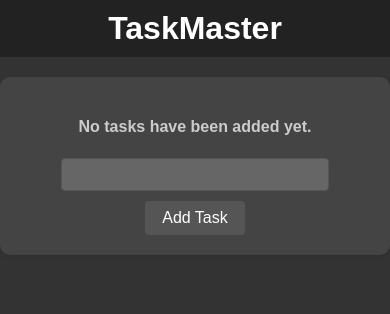
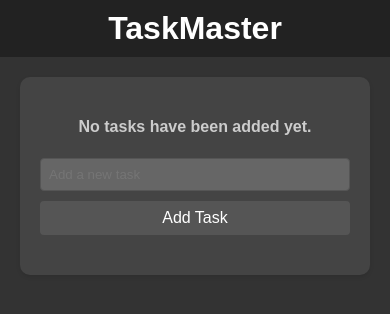
Before and after one commit to UrAvgProGamer/Flask-Practice-2, a Flask app: page / in a window 390 px wide. Shown: the top 314 px of the page. Run offline with Flask 3, Linux system fonts and the light colour scheme; data that the repository does not hold is empty.

Commit message:
Adding Mobile Support

```diff
--- a/app.py
+++ b/app.py
@@ -1,78 +1,74 @@
-#Importing modules
-from flask import Flask, render_template, url_for, request, redirect
+# Importing the necessary modules:
+from flask import Flask, render_template, request, redirect
 from flask_sqlalchemy import SQLAlchemy
 from datetime import datetime
 
-#Setting up the Flask app
+# Setting up the Flask app
 app = Flask(__name__)
 
-#Setting up the SQLite database
+# Setting up the SQLite database
 app.config['SQLALCHEMY_DATABASE_URI'] = 'sqlite:///test.db'
 db = SQLAlchemy(app)
 
+# Define the Todo model
 class Todo(db.Model):
-    id = db.Column(db.Integer, primary_key = True) #Id of the task
-    content = db.Column(db.String(200), nullable = False) #Task Description
-    date_created = db.Column(db.DateTime, default = datetime.utcnow) #Date of creation
+    id = db.Column(db.Integer, primary_key=True)  # Id of the task
+    content = db.Column(db.String(200), nullable=True)  # Task Description, nullable for potential null values
+    date_created = db.Column(db.DateTime, default=datetime.utcnow)  # Date of creation
 
     def __repr__(self):
-        return '<Task %r>' % self.id
+        return f'<Task {self.id}>'  # Representation of a task object
 
-##Routes:
-
-#Route for the home page
-@app.route('/', methods= ['POST', 'GET'])
+# Route for the home page
+@app.route('/', methods=['POST', 'GET'])
 def index():
     if request.method == 'POST':
-        task_content = request.form['content'] #Getting the task content from the form
-        new_task = Todo(content = task_content) #Creating a new task object and set its content
+        task_content = request.form.get('content')  # Getting the task content from the form
+        if task_content is not None and task_content.strip():  # Check for non-empty content
+            new_task = Todo(content=task_content)  # Creating a new task object and set its content
+            try:
+                db.session.add(new_task)  # Adding the new task to the database
+                db.session.commit()  # Committing the changes
+                return redirect('/')  # Redirecting to the home page
+            except Exception as e:
+                return f'There was an issue adding your task: {e}'
+        else:
+            return 'Task content cannot be empty'
+    else:
+        # Getting all the tasks from the database and ordering them by date of creation
+        tasks = Todo.query.order_by(Todo.date_created).all()
+        return render_template('index.html', tasks=tasks)  # Rendering the home page with the tasks
 
-        try:
-            db.session.add(new_task) #Adding the new task to the database
-            db.session.commit() #Commiting the changes
-            return redirect('/') #Redirecting to the home page
-        except:
-            return 'There was an issue adding your task'
+# Route for deleting a task
+@app.route('/delete/<int:id>', methods=['POST'])
+def delete(id):
+    # Getting the task to delete
+    task_to_delete = Todo.query.get_or_404(id)
+    try:
+        db.session.delete(task_to_delete)  # Deleting the task
+        db.session.commit()  # Committing the changes
+        return redirect('/')  # Redirecting to the home page
+    except Exception as e:
+        return f'There was a problem deleting the task: {e}'
 
+# Route for updating a task
+@app.route('/update/<int:id>', methods=['GET', 'POST'])
+def update(id):
+    # Getting the task to update
+    task = Todo.query.get_or_404(id)
+    if request.method == 'POST':
+        task_content = request.form.get('content')  # Getting updated content from the form
+        if task_content is not None and task_content.strip():  # Check for non-empty content
+            task.content = task_content
+            try:
+                db.session.commit()  # Committing the changes
+                return redirect('/')  # Redirecting to the home page
+            except Exception as e:
+                return f'There was an issue updating your task: {e}'
+        else:
+            return 'Task content cannot be empty'
     else:
-
-        #Getting all the tasks from the database and ordering them by date of creation
-        tasks = Todo.query.order_by(Todo.date_created).all()
-
-        return render_template('index.html', tasks = tasks) #Rendering the home page with the tasks
-
-#Route for deleting a task
-@app.route('/delete/<int:id>',methods = ['POST'])
-def delete(id):
-
-    #Getting the task to delete
-    task_to_delete = Todo.query.get_or_404(id)
-
-    try:
-        db.session.delete(task_to_delete) #Deleting the task
-        db.session.commit() #Commiting the changes
-        return redirect('/') #Redirecting to the home page
-    except:
-        return 'There was a problem deleting the task'
-
-#Route for updating a task
-@app.route('/update/<int:id>', methods = ['GET', 'POST'])
-def update(id):
-
-    #Getting the task to update
-    task = Todo.query.get_or_404(id)
-
-    if request.method == 'POST':
-        task.content = request.form['content']
-
-        try:
-            db.session.commit() #Commiting the changes
-            return redirect('/') #Redirecting to the home page
-        except:
-            return 'There was an issue updating your task'
-
-    else:
-        return render_template('update.html', task = task)
+        return render_template('update.html', task=task)  # Rendering the update page with the task
 
 # Run the app
 if __name__ == '__main__':
--- a/static/css/main.css
+++ b/static/css/main.css
@@ -18,12 +18,11 @@ body {
 }
 
 .content {
-    max-width: 800px;
-    margin: 20px auto;
     padding: 20px;
     border-radius: 10px;
     background-color: #444; /* Darker Gray */
     box-shadow: 0 2px 4px rgba(0,0,0,0.1);
+    margin: 20px;
 }
 
 h4 {
@@ -33,10 +32,10 @@ h4 {
 
 table {
     width: 100%;
-    border-collapse: separate;
-    border-spacing: 0;
+    border-collapse: collapse; /* Combine border-spacing and border-collapse */
     border: 1px solid #555;
-    text-align: center; /* Center-align table content */
+    text-align: center;
+    margin-bottom: 20px; /* Add some space between the table and form */
 }
 
 th, td {
@@ -51,33 +50,31 @@ th {
 }
 
 form {
-    margin-top: 20px;
     text-align: center;
+    margin-bottom: 10px; /* Add some space between the form elements */
 }
 
 input[type="text"] {
-    width: calc(100% - 100px); /* Take up full width minus space for button */
+    width: 100%;
+    box-sizing: border-box; /* Include padding and border in width */
     padding: 8px;
     border: 1px solid #555;
     border-radius: 4px;
     background-color: #666; /* Dark Gray */
-    margin-bottom: 10px; /* Add margin at the bottom */
-    color: #fff; /* Set text color to white */
+    color: #fff;
+    margin-bottom: 10px;
 }
 
 input[type="submit"] {
-    width: 100px; /* Set width for button */
-    padding: 8px 10px; /* Adjusted padding */
+    width: 100%;
+    padding: 8px 10px;
     background-color: #555; /* Dark Gray */
     color: #fff;
     border: none;
     border-radius: 4px;
     cursor: pointer;
     font-size: 1em;
-}
-
-input[type="submit"]:hover {
-    background-color: #444; /* Slightly darker shade */
+    margin-bottom: 10px;
 }
 
 button {
@@ -90,12 +87,8 @@ button {
     font-size: 1em;
 }
 
-button:hover {
-    background-color: #444; /* Slightly darker shade */
-}
-
 a {
-    color: #fff; /* Set link color to white */
+    color: #fff;
     text-decoration: none;
 }
 
--- a/templates/index.html
+++ b/templates/index.html
@@ -19,7 +19,6 @@
                 <th>Date Added</th>
                 <th>Actions</th>
             </tr>
-            <!--  -->
             {% for task in tasks %}
                 <tr>
                     <td>{{task.content}}</td>
@@ -39,7 +38,7 @@
 
     <div class="form">
         <form action="/" method="POST">
-            <input type="text" name="content" id="content">
+            <input type="text" name="content" id="content" placeholder="Add a new task">
             <input type="submit" value="Add Task">
         </form>
     </div>
--- a/templates/update.html
+++ b/templates/update.html
@@ -12,7 +12,7 @@
 <div class="content">
     <div class="form">
         <form action="/update/{{task.id}}" method="POST">
-            <input type="text" name="content" id="content" value="{{task.content}}">
+            <input type="text" name="content" id="content" value="{{task.content}}" placeholder="Update task content">
             <input type="submit" value="Update">
         </form>
     </div>
```
